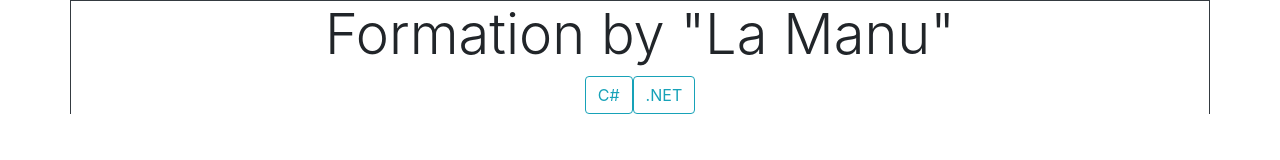
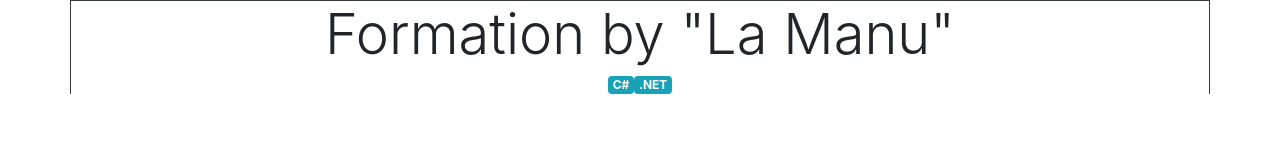
Before and after one commit to cedricgallet/bootstrap, a plain HTML site: page ex6/index.html in a window 1280 px wide. Drawn offline with nearby package versions, Linux system fonts and the light colour scheme.

Commit message:
correction

```diff
--- a/ex6/index.html
+++ b/ex6/index.html
@@ -16,9 +16,11 @@
 
         <h1 class="display-4 text-center">Formation by "La Manu"</h1>
 
-        <div class="d-flex row justify-content-center">
-            <button type="button" class="btn btn-outline-info">C#</button>
-            <button type="button" class="btn btn-outline-info">.NET</button>
+        <div class="d-flex justify-content-center">
+
+                <span class="badge badge-info ">C#</span>
+
+                <span class="badge badge-info">.NET</span>
         </div>
     </div>
 
```
